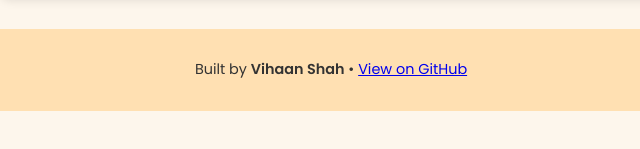
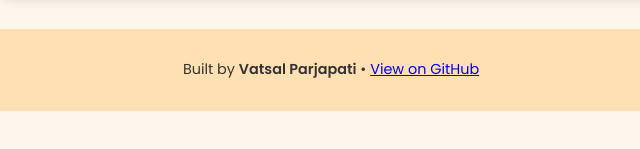
Before and after one commit to vattsall/dictionary-app, a website: page public/index.html in a window 1280 px wide. Shown: the part 309-458 px from the top of the page, 309-949 px from the left. Drawn offline with Linux system fonts and the light colour scheme.

Commit message:
Change author name from Vihaan Shah to Vatsal Parjapati
Updated author name in footer.

```diff
--- a/public/index.html
+++ b/public/index.html
@@ -23,7 +23,7 @@
   </main>
 
   <footer>
-    <p>Built by <strong>Vihaan Shah</strong> •
+    <p>Built by <strong>Vatsal Parjapati</strong> •
       <a href="https://github.com/Vshahhh51/dictionary-app" target="_blank">View on GitHub</a>
     </p>
   </footer>
```
